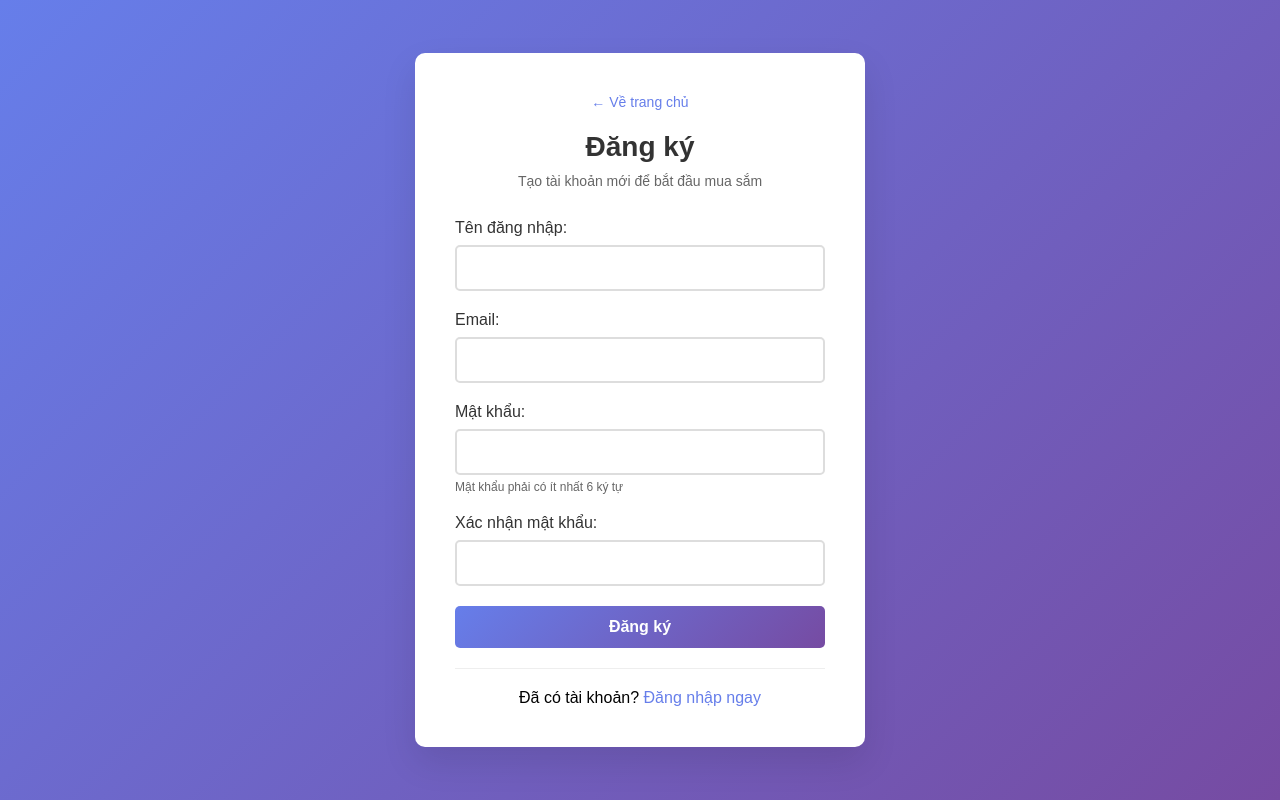
After one commit to BuiHa2025/mvc-oop-basic-duanmau, a PHP site: page /mvc-oop-basic-duanmau/views/users/register.php in a window 1280 px wide. The commit adds this page. Run offline with PHP 8.4, Linux system fonts and the light colour scheme.

Commit message:
đang nhập và đăng ký

```diff
--- a/commons/env.php
+++ b/commons/env.php
@@ -3,7 +3,7 @@
 // Biến môi trường, dùng chung toàn hệ thống
 // Khai báo dưới dạng HẰNG SỐ để không phải dùng $GLOBALS
 
-define('BASE_URL', 'http://localhost/duanmau/mvc-oop-basic/');
+define('BASE_URL', 'http://localhost/mvc-oop-basic-duanmau/');
 
 define('DB_HOST', 'localhost');
 define('DB_PORT', 3306);
--- a/controllers/ProductController.php
+++ b/controllers/ProductController.php
@@ -53,4 +53,5 @@ class ProductController
 
         require_once PATH_VIEW . 'products/list.php';
     }
+
 }
--- a/index.php
+++ b/index.php
@@ -1,4 +1,7 @@
 <?php
+// Khởi tạo session
+session_start();
+
 // Require toàn bộ các file khai báo môi trường, thực thi,...(không require view)
 
 // Require file Common
--- /dev/null
+++ b/views/users/register.php
@@ -0,0 +1,200 @@
+<!DOCTYPE html>
+<html lang="vi">
+<head>
+    <meta charset="UTF-8">
+    <meta name="viewport" content="width=device-width, initial-scale=1.0">
+    <title>Đăng ký - Rượu Store</title>
+    <style>
+        * {
+            margin: 0;
+            padding: 0;
+            box-sizing: border-box;
+        }
+
+        body {
+            font-family: 'Arial', sans-serif;
+            background: linear-gradient(135deg, #667eea 0%, #764ba2 100%);
+            min-height: 100vh;
+            display: flex;
+            align-items: center;
+            justify-content: center;
+            padding: 20px;
+        }
+
+        .register-container {
+            background: white;
+            padding: 40px;
+            border-radius: 10px;
+            box-shadow: 0 15px 35px rgba(0, 0, 0, 0.1);
+            width: 100%;
+            max-width: 450px;
+        }
+
+        .register-header {
+            text-align: center;
+            margin-bottom: 30px;
+        }
+
+        .register-header h2 {
+            color: #333;
+            font-size: 28px;
+            margin-bottom: 10px;
+        }
+
+        .register-header p {
+            color: #666;
+            font-size: 14px;
+        }
+
+        .form-group {
+            margin-bottom: 20px;
+        }
+
+        .form-group label {
+            display: block;
+            margin-bottom: 8px;
+            color: #333;
+            font-weight: 500;
+        }
+
+        .form-group input {
+            width: 100%;
+            padding: 12px;
+            border: 2px solid #ddd;
+            border-radius: 5px;
+            font-size: 16px;
+            transition: border-color 0.3s;
+        }
+
+        .form-group input:focus {
+            outline: none;
+            border-color: #667eea;
+        }
+
+        .btn-register {
+            width: 100%;
+            padding: 12px;
+            background: linear-gradient(135deg, #667eea 0%, #764ba2 100%);
+            color: white;
+            border: none;
+            border-radius: 5px;
+            font-size: 16px;
+            font-weight: 600;
+            cursor: pointer;
+            transition: transform 0.2s;
+        }
+
+        .btn-register:hover {
+            transform: translateY(-2px);
+        }
+
+        .error-message {
+            background: #fee;
+            color: #c33;
+            padding: 10px;
+            border-radius: 5px;
+            margin-bottom: 20px;
+            border-left: 4px solid #c33;
+        }
+
+        .success-message {
+            background: #efe;
+            color: #363;
+            padding: 10px;
+            border-radius: 5px;
+            margin-bottom: 20px;
+            border-left: 4px solid #363;
+        }
+
+        .login-link {
+            text-align: center;
+            margin-top: 20px;
+            padding-top: 20px;
+            border-top: 1px solid #eee;
+        }
+
+        .login-link a {
+            color: #667eea;
+            text-decoration: none;
+            font-weight: 500;
+        }
+
+        .login-link a:hover {
+            text-decoration: underline;
+        }
+
+        .home-link {
+            text-align: center;
+            margin-bottom: 20px;
+        }
+
+        .home-link a {
+            color: #667eea;
+            text-decoration: none;
+            font-size: 14px;
+        }
+
+        .password-requirements {
+            font-size: 12px;
+            color: #666;
+            margin-top: 5px;
+        }
+    </style>
+</head>
+<body>
+    <div class="register-container">
+        <div class="home-link">
+            <a href="index.php">← Về trang chủ</a>
+        </div>
+
+        <div class="register-header">
+            <h2>Đăng ký</h2>
+            <p>Tạo tài khoản mới để bắt đầu mua sắm</p>
+        </div>
+
+        <?php if (isset($error) && !empty($error)): ?>
+            <div class="error-message">
+                <?php echo htmlspecialchars($error); ?>
+            </div>
+        <?php endif; ?>
+
+        <?php if (isset($success) && !empty($success)): ?>
+            <div class="success-message">
+                <?php echo htmlspecialchars($success); ?>
+                <br><a href="index.php?act=login" style="color: #363; font-weight: bold;">Đăng nhập ngay</a>
+            </div>
+        <?php endif; ?>
+
+        <form action="index.php?act=register" method="POST">
+            <div class="form-group">
+                <label for="username">Tên đăng nhập:</label>
+                <input type="text" id="username" name="username" required
+                       value="<?php echo isset($_POST['username']) ? htmlspecialchars($_POST['username']) : ''; ?>">
+            </div>
+
+            <div class="form-group">
+                <label for="email">Email:</label>
+                <input type="email" id="email" name="email" required
+                       value="<?php echo isset($_POST['email']) ? htmlspecialchars($_POST['email']) : ''; ?>">
+            </div>
+
+            <div class="form-group">
+                <label for="password">Mật khẩu:</label>
+                <input type="password" id="password" name="password" required>
+                <div class="password-requirements">Mật khẩu phải có ít nhất 6 ký tự</div>
+            </div>
+
+            <div class="form-group">
+                <label for="confirm_password">Xác nhận mật khẩu:</label>
+                <input type="password" id="confirm_password" name="confirm_password" required>
+            </div>
+
+            <button type="submit" class="btn-register">Đăng ký</button>
+        </form>
+
+        <div class="login-link">
+            <p>Đã có tài khoản? <a href="index.php?act=login">Đăng nhập ngay</a></p>
+        </div>
+    </div>
+</body>
+</html>
```
Also changed, not shown: controllers/AuthController.php (+65 -42 lines), doc.md (deleted, +0 -27 lines), models/UserModel.php (+31 -7 lines), views/chitiet.php (deleted, +0 -17 lines), views/layouts/header.php (+31 -4 lines), views/login.php (deleted, +0 -19 lines), views/register.php (deleted, +0 -27 lines), views/users/login.php (added, +165 -0 lines).
